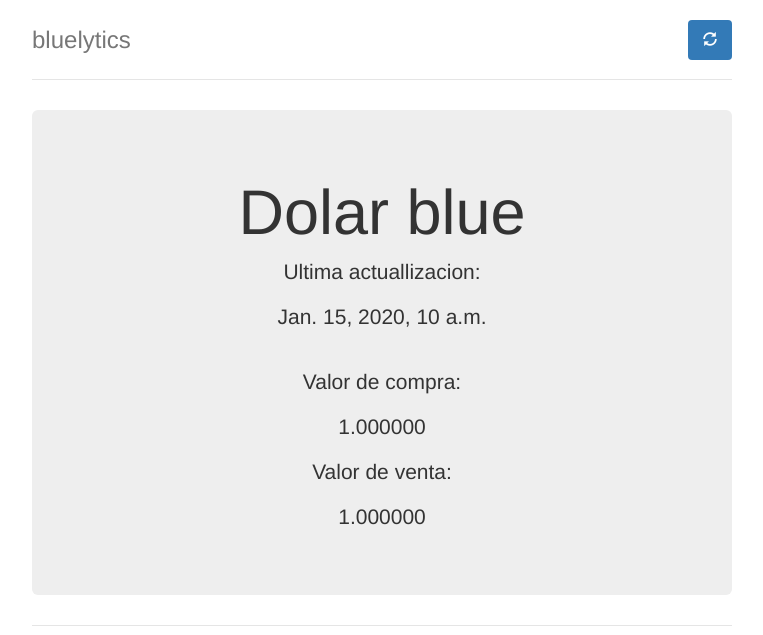
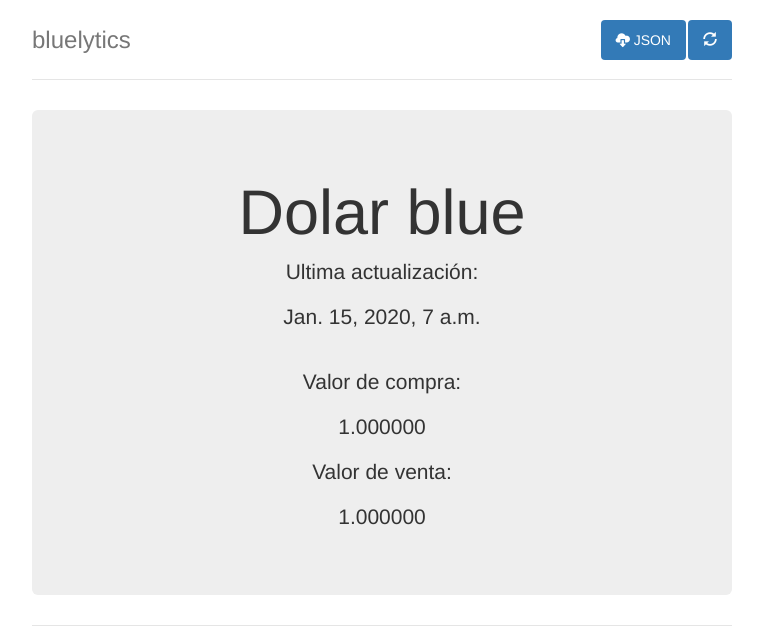
Before and after one commit to Bluelytics/bluelytics, a Django app: page / in a window 1280 px wide. Shown: the top 635 px of the page, without its empty margins (258-1021 px from the left). Run offline with Django 3.2, Linux system fonts and the light colour scheme; tables that the repository leaves empty hold one stand-in row (values such as "Sample post"); some libraries are stand-ins or nearby versions.

Commit message:
Some final touches :D

```diff
--- a/bluelytics/bluelytics/settings.py
+++ b/bluelytics/bluelytics/settings.py
@@ -84,3 +84,8 @@ USE_TZ = True
 # https://docs.djangoproject.com/en/1.6/howto/static-files/
 
 STATIC_URL = '/static/'
+
+try:
+    from local_settings import *
+except ImportError:
+    pass
--- a/bluelytics/dolar_blue/management/commands/add_blue.py
+++ b/bluelytics/dolar_blue/management/commands/add_blue.py
@@ -1,7 +1,9 @@
 from django.core.management.base import BaseCommand, CommandError
 from dolar_blue.models import DolarBlue
 from django.utils import timezone
+
 from decimal import Decimal
+import datetime
 
 class Command(BaseCommand):
     args = 'valor_compra valor_venta'
@@ -12,7 +14,8 @@ class Command(BaseCommand):
             raise CommandError('Incorrect arguments')
 
         try:
-            db = DolarBlue(date=timezone.now(), value_buy = Decimal(args[0]), value_sell=Decimal(args[1]))
+            now = datetime.datetime.utcnow().replace(tzinfo=timezone.utc)
+            db = DolarBlue(date=now, value_buy = Decimal(args[0]), value_sell=Decimal(args[1]))
             db.save()
             self.stdout.write('Successfully saved new dollar values')
         except Exception:
--- a/bluelytics/dolar_blue/models.py
+++ b/bluelytics/dolar_blue/models.py
@@ -1,6 +1,22 @@
 from django.db import models
+import json, decimal, pytz
+
+class DecimalEncoder(json.JSONEncoder):
+    def default(self, o):
+        if isinstance(o, decimal.Decimal):
+            return float(o)
+        return super(DecimalEncoder, self).default(o)
 
 class DolarBlue(models.Model):
     value_buy = models.DecimalField(decimal_places=6, max_digits=10)
     value_sell = models.DecimalField(decimal_places=6, max_digits=10)
     date = models.DateTimeField('fecha')
+
+    def json(self):
+      arg = pytz.timezone("America/Argentina/Buenos_Aires")
+      json.dumps({'x': decimal.Decimal('5.5')}, cls=DecimalEncoder)
+      return json.dumps({
+        'date': self.date.astimezone(arg).strftime("%d/%m/%Y %H:%M:%S"),
+        'value_buy': self.value_buy,
+        'value_sell': self.value_sell}
+        ,cls=DecimalEncoder)
--- a/bluelytics/dolar_blue/templates/base.html
+++ b/bluelytics/dolar_blue/templates/base.html
@@ -32,8 +32,12 @@
     <div class="container">
       <div class="header">
         <ul class="nav nav-pills pull-right">
-          <li class="active"><a href="/"><span class="glyphicon glyphicon-refresh"></span>
-</a></li>
+          <li class="active">
+            <a href="/json/last_price"><span class="glyphicon glyphicon-cloud-download"></span> JSON</a>
+          </li>
+          <li class="active">
+            <a href="/"><span class="glyphicon glyphicon-refresh"></span></a>
+          </li>
         </ul>
         <h3 class="text-muted">bluelytics</h3>
       </div>
--- a/bluelytics/dolar_blue/templates/index.html
+++ b/bluelytics/dolar_blue/templates/index.html
@@ -1,10 +1,10 @@
 {% extends "base.html" %}
-
+{% load tz %}
 
 {% block content %}
 <h1>Dolar blue</h1>
-<p class="lead">Ultima actuallizacion:</p>
-<p class="date">{{ last_price.date }}</p>
+<p class="lead">Ultima actualización:</p>
+<p class="date">{% localtime on %}{{ last_price.date }}{% endlocaltime %}</p>
 <br>
 <p class="value_prefix">Valor de compra: </p>
 <p class="buy value">{{ last_price.value_buy }}</p>
--- a/bluelytics/dolar_blue/urls.py
+++ b/bluelytics/dolar_blue/urls.py
@@ -3,5 +3,6 @@ from django.conf.urls import patterns, url
 from dolar_blue import views
 
 urlpatterns = patterns('',
-    url(r'^$', views.index, name='index')
+    url(r'^$', views.index, name='index'),
+    url(r'^json/last_price$', views.json_lastprice, name='json_lastprice')
 )
--- a/bluelytics/dolar_blue/views.py
+++ b/bluelytics/dolar_blue/views.py
@@ -1,10 +1,21 @@
 from django.shortcuts import render
+from django.http import HttpResponse
+from django.utils import timezone
+from django.core import serializers
+import pytz
 
 from dolar_blue.models import DolarBlue
 
+def lastPrice():
+  return DolarBlue.objects.order_by('-date').last()
+
 def index(request):
-    #last_prices = DolarBlue.objects.order_by('-date')[:30]
-    last_price = DolarBlue.objects.order_by('-date').last()
-    context = { 'last_price': last_price }
+  timezone.activate(pytz.timezone("America/Argentina/Buenos_Aires"))
+  last_price = lastPrice()
+  context = { 'last_price': last_price }
 
-    return render(request, 'index.html', context)
+  return render(request, 'index.html', context)
+
+def json_lastprice(request):
+  last_price = lastPrice().json()
+  return HttpResponse(last_price, mimetype="application/json")
--- a/requirements.txt
+++ b/requirements.txt
@@ -1,4 +1,5 @@
 Django==1.6
 argparse==1.2.1
 psycopg2==2.5.2
+pytz==2013.9
 wsgiref==0.1.2
```
